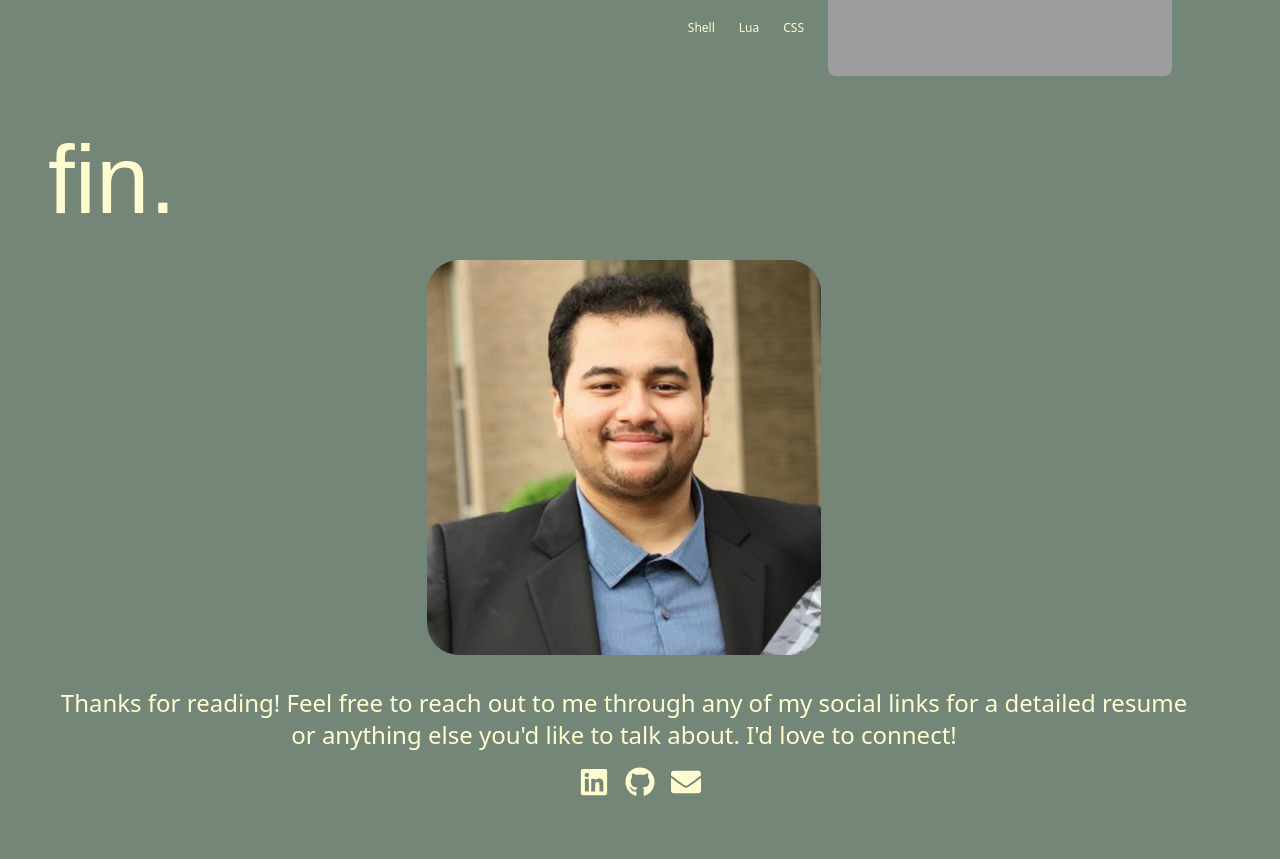
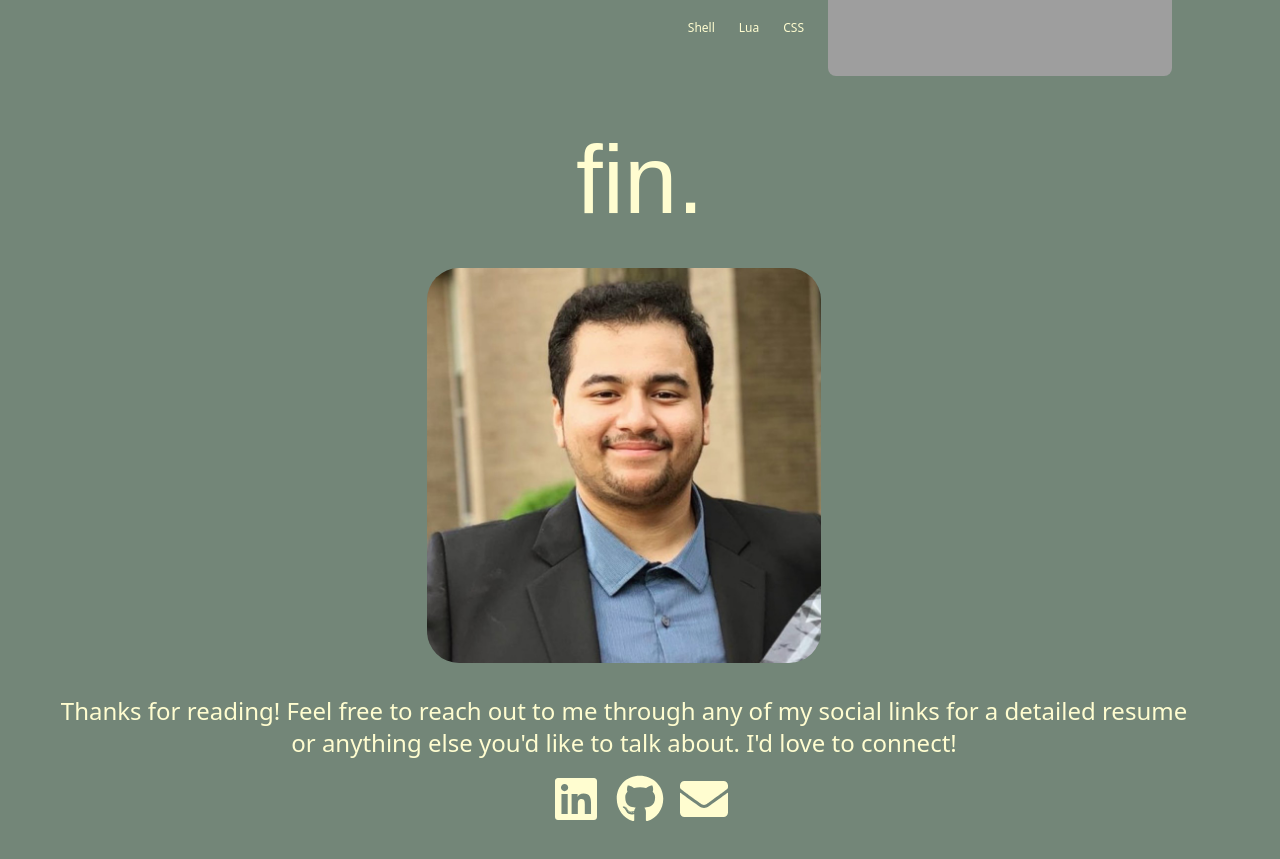
Before and after one commit to ris-tlp/ris-tlp.github.io, a React (Vite) app: page / in a window 1280 px wide. Shown: the part 4700-5559 px from the top of the page. Built offline with nearby package versions, Linux system fonts and the light colour scheme; grey boxes are pictures that could not be loaded; a web font is replaced by a local one.

Commit message:
Center fin text

```diff
--- a/src/components/Final.tsx
+++ b/src/components/Final.tsx
@@ -4,10 +4,9 @@ export default function Final() {
     return (
         <section className="container p-4 h-screen">
             <div className="flex flex-col space-y-8">
-                <h1 className="text-8xl font-cursive text-center md:text-start">fin.</h1>
+                <h1 className="text-8xl font-cursive text-center md:text-center mb-10">fin.</h1>
 
                 <div className="flex flex-col items-center justify-between space-x-8">
-                    {/* Image */}
                     <img
                         src="src/assets/picture.jpg"
                         alt="picture"
@@ -24,21 +23,21 @@ export default function Final() {
                             target="_blank"
                             rel="noopener noreferrer"
                         >
-                            <FaLinkedin className="text-3xl hover:text-white transition" />
+                            <FaLinkedin className="text-5xl hover:text-white transition" />
                         </a>
                         <a
                             href="https://github.com/ris-tlp"
                             target="_blank"
                             rel="noopener noreferrer"
                         >
-                            <FaGithub className="text-3xl hover:text-white transition" />
+                            <FaGithub className="text-5xl hover:text-white transition" />
                         </a>
                         <a
                             href="mailto:omarkhantlp@gmail.com"
                             target="_blank"
                             rel="noopener noreferrer"
                         >
-                            <FaEnvelope className="text-3xl hover:text-white transition" />
+                            <FaEnvelope className="text-5xl hover:text-white transition" />
                         </a>
                     </div>
                 </div>
@@ -46,54 +45,3 @@ export default function Final() {
         </section>
     );
 }
-
-
-
-
-// export default function Final() {
-//     return (
-//         <>
-//             <section className="flex flex-col md:flex-row justify-center md:justify-between md:items-center h-screen">
-//                 <div className="flex-col items-">
-//                     <img
-//                         src="src/assets/picture.jpg"
-//                         alt="picture"
-//                         className="w-80 h-1u rounded-lg"
-//                     />
-// <div id="icons" className="flex space-x-4 mt-4 justify-center">
-//     <a
-//         href="https://www.linkedin.com/in/omar-pk/"
-//         target="_blank"
-//         rel="noopener noreferrer"
-//     >
-//         <FaLinkedin className="text-3xl hover:text-white transition" />
-//     </a>
-//     <a
-//         href="https://github.com/ris-tlp"
-//         target="_blank"
-//         rel="noopener noreferrer"
-//     >
-//         <FaGithub className="text-3xl hover:text-white transition" />
-//     </a>
-//     <a
-//         href="mailto:omarkhantlp@gmail.com"
-//         target="_blank"
-//         rel="noopener noreferrer"
-//     >
-//         <FaEnvelope className="text-3xl hover:text-white transition" />
-//     </a>
-// </div>
-//                 </div>
-
-//                 <p className="text-xl mt-8 md:mt-0">
-//                     software engineer • audiophile • amateur astronomer • sandwich
-//                     enthusiast
-//                 </p>
-
-
-//             </section>
-
-
-//         </>
-//     );
-// }
```
Also changed, not shown: src/assets/leaves.png (added), src/assets/leaves2.png (added).
